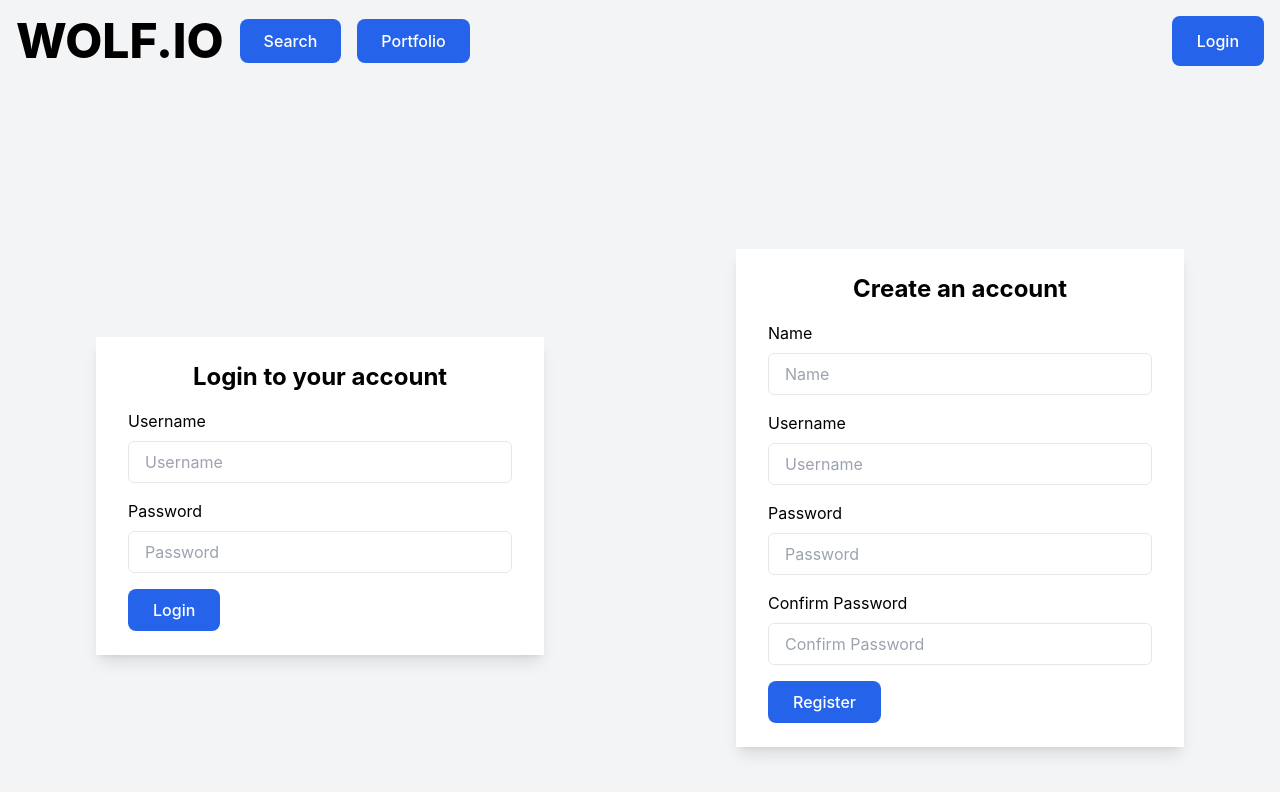
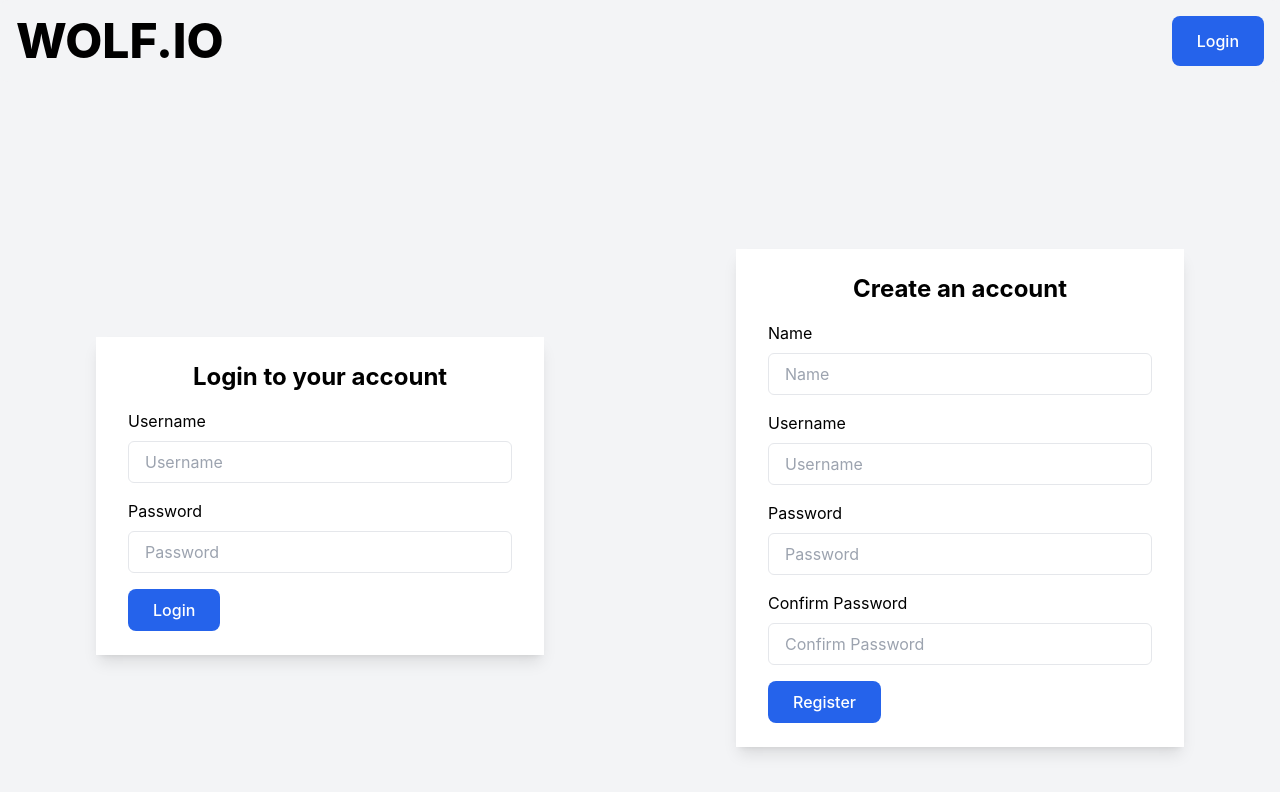
Before and after one commit to KDeLaria/stock-portfolio-app, a React (Vite) app in the folder client/: page /login in a window 1280 px wide. Shown: the top 792 px of the page. Built offline with nearby package versions, Linux system fonts and the light colour scheme; what igniteui-react-charts would draw is missing.

Commit message:
added auth to navbar

```diff
--- a/client/package.json
+++ b/client/package.json
@@ -17,7 +17,8 @@
     "postcss-cli": "^11.0.0",
     "react": "^18.2.0",
     "react-dom": "^18.2.0",
-    "react-router-dom": "^6.22.3"
+    "react-router-dom": "^6.22.3",
+    "vite": "^5.1.4"
   },
   "devDependencies": {
     "@types/react": "^18.2.56",
--- a/client/src/components/home/header.jsx
+++ b/client/src/components/home/header.jsx
@@ -26,12 +26,12 @@ const Header = () => {
     <header className="flex flex-wrap justify-between items-center mb-2 p-2 md:p-4 bg-gray-100 rounded-lg">
       <div className="flex items-center flex-wrap">
         <h1 className="text-3xl md:text-5xl font-extrabold mr-2 md:mr-4" onClick={navigateHome} style={{cursor: 'pointer'}}>WOLF.IO</h1>
-        <nav>
+        {loggedIn && (<nav>
           <ul className="flex space-x-2 md:space-x-4">
             <li><Link to="/search" className="py-2 px-3 md:py-3 md:px-6 text-sm md:text-base bg-blue-600 text-white rounded-lg hover:bg-blue-800 transition-colors duration-300">Search</Link></li>
             <li><Link to="/portfolio" className="py-2 px-3 md:py-3 md:px-6 text-sm md:text-base bg-blue-600 text-white rounded-lg hover:bg-blue-800 transition-colors duration-300">Portfolio</Link></li>
           </ul>
-        </nav>
+        </nav>)}
       </div>
       <div className="mt-2 md:mt-0">
         {loggedIn && (<span className="mr-2 md:mr-4">Welcome {name},</span>)}
--- a/client/src/components/home/newsArticle.jsx
+++ b/client/src/components/home/newsArticle.jsx
@@ -13,7 +13,7 @@ const NewsArticle = () => {
           params: {
             function: "NEWS_SENTIMENT",
             tickers: "", // Specify tickers here
-            apikey: "YOUR_API_KEY", // Replace with your API key
+            apikey: process.env.API_KEY //"YOUR_API_KEY", // Replace with your API key
           },
         });
 
--- a/client/src/components/home/trending.jsx
+++ b/client/src/components/home/trending.jsx
@@ -8,7 +8,7 @@ const Trending = ({ onButtonClick }) => {
 
   useEffect(() => {
     const fetchData = async () => {
-      const apiKey = "YOUR_API_KEY";
+      const apiKey = process.env.API_KEY //"YOUR_API_KEY";
       const url = `https://www.alphavantage.co/query?function=TOP_GAINERS_LOSERS&apikey=${apiKey}`;
 
       try {
```
Also changed, not shown: 1 other file (tests, documents, lock files or other folders).
